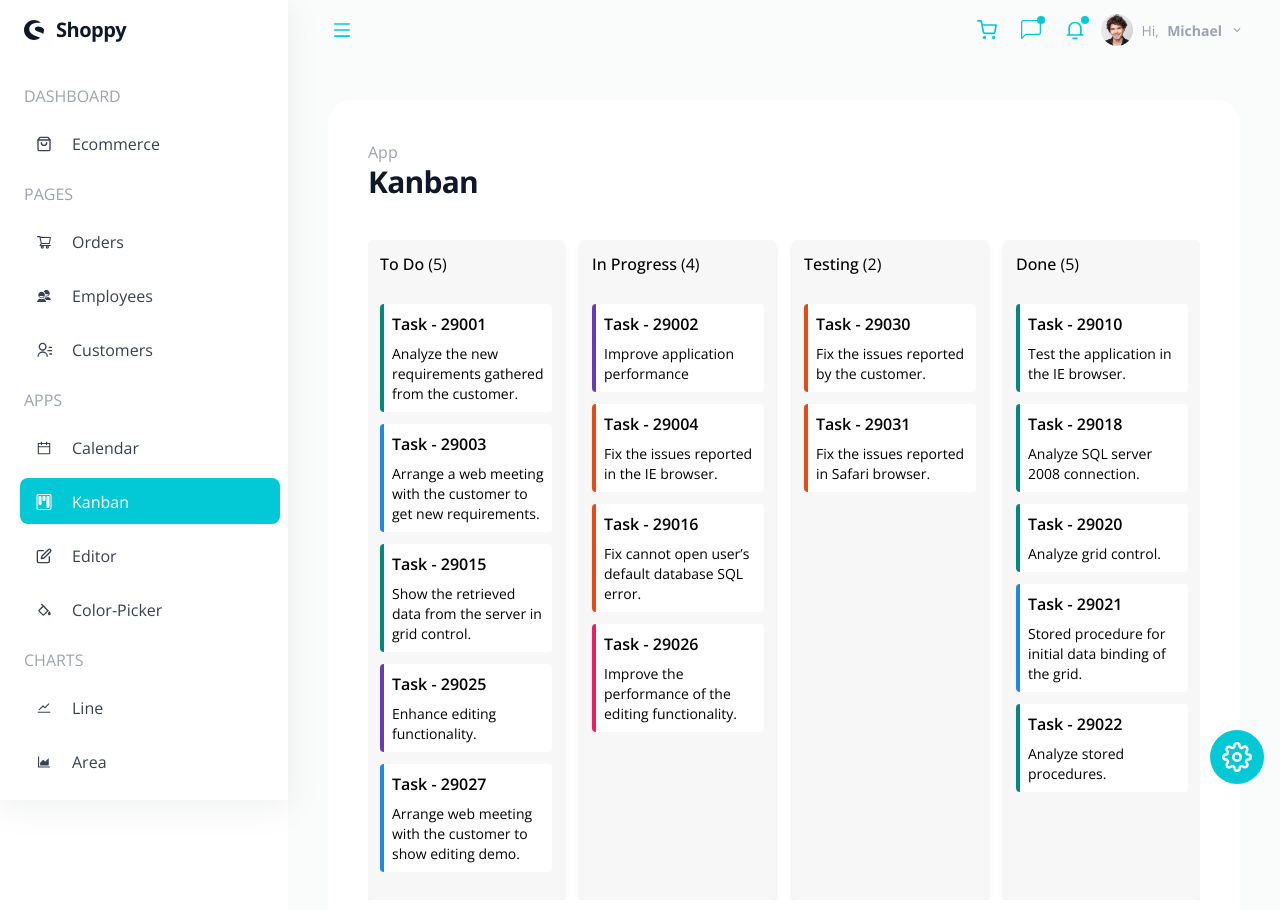
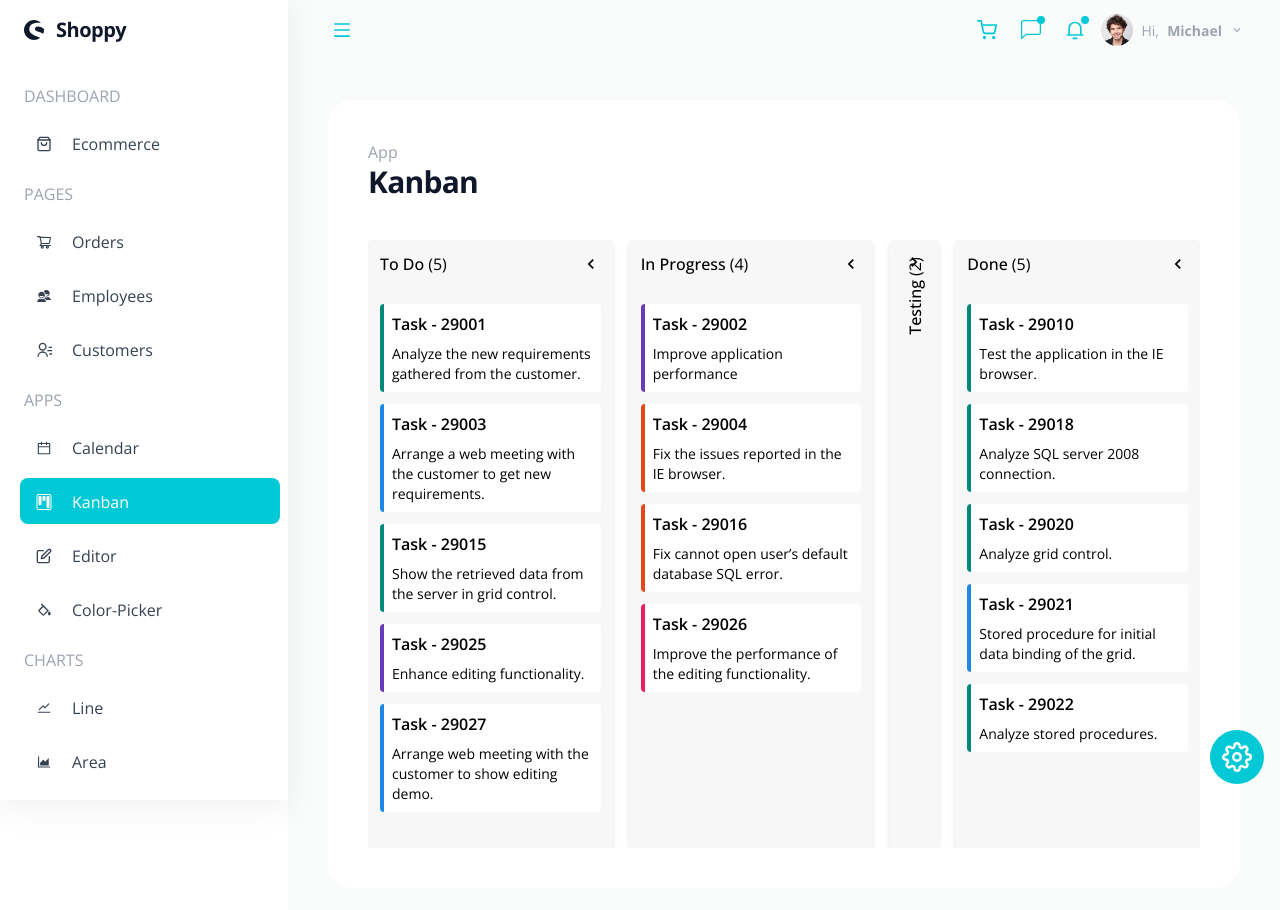
Before and after one commit to otr-web-study/react-admin-dashboard, a React app: page /kanban in a window 1280 px wide. Shown: the top 910 px of the page. Built offline with nearby package versions, Linux system fonts and the light colour scheme; the HTML template or start-up script is replaced by a standard one.

Commit message:
kanban dnd finished

```diff
--- a/src/components/Kanban/KanbanBoard.jsx
+++ b/src/components/Kanban/KanbanBoard.jsx
@@ -6,7 +6,7 @@ import KanbanColumn from './KanbanColumn';
 import KanbanTask from './KanbanTask';
 
 const KanbanBoard = ({ columns: initialColumns, items, keyField }) => {
-  const [tasks, setTasks] = useState({});
+  const [tasks, setTasks] = useState(items);
   const [columnIds, setColumnIds] = useState([]);
   const [activeColumn, setActiveColumn] = useState(null);
   const [activeTask, setActiveTask] = useState(null);
@@ -37,9 +37,11 @@ const KanbanBoard = ({ columns: initialColumns, items, keyField }) => {
 
     const activeId = active.id;
     const overId = over.id;
+    const isActiveColumn = active.data.current?.type === 'column';
 
     if (activeId === overId) return;
 
+    if (isActiveColumn) {
       setColumns((columns) =>
         arrayMove(
           columns,
@@ -47,6 +49,15 @@ const KanbanBoard = ({ columns: initialColumns, items, keyField }) => {
           columns.findIndex((c) => c.keyField === overId),
         ),
       );
+    } else {
+      setTasks((tasks) =>
+        arrayMove(
+          tasks,
+          tasks.findIndex((t) => t.Id === activeId),
+          tasks.findIndex((t) => t.Id === overId),
+        ),
+      );
+    }
   };
 
   const onDragOver = (evt) => {
@@ -61,18 +72,35 @@ const KanbanBoard = ({ columns: initialColumns, items, keyField }) => {
 
     const isActiveTask = active.data.current?.type === 'task';
     const isOverTask = over.data.current?.type === 'task';
+
+    if (!isActiveTask) return;
+
+    setTasks((tasks) => {
+      const activeIndex = tasks.findIndex((t) => t.Id === activeId);
+
+      if (isOverTask) {
+        const overIndex = tasks.findIndex((t) => t.Id === overId);
+
+        tasks[activeIndex][keyField] = tasks[overIndex][keyField];
+
+        return arrayMove(tasks, activeIndex, overIndex);
+      }
+
+      tasks[activeIndex][keyField] = overId;
+
+      const lastIndex = tasks.findIndex(
+        (t) => t.Id === tasks.findLast((t) => t[keyField] === overId)?.Id ?? activeId,
+      );
+
+      return arrayMove(tasks, activeIndex, lastIndex);
+    });
   };
 
-  useLayoutEffect(() => {
-    setTasks(
-      initialColumns.reduce((acc, col) => {
-        const colTasks = items.filter((i) => i[keyField] === col.keyField);
-        acc[col.keyField] = colTasks || [];
-
-        return acc;
-      }, {}),
+  const toggleColumnExpand = (keyField) => {
+    setColumns(
+      columns.map((c) => (c.keyField === keyField ? { ...c, isExpanded: !c.isExpanded } : c)),
     );
-  }, [initialColumns, items, keyField]);
+  };
 
   useLayoutEffect(() => {
     setColumnIds(columns.map((c) => c.keyField));
@@ -80,7 +108,12 @@ const KanbanBoard = ({ columns: initialColumns, items, keyField }) => {
 
   const content = columns
     ? columns.map((col) => (
-        <KanbanColumn key={col.keyField} column={col} tasks={tasks[col.keyField]} />
+        <KanbanColumn
+          key={col.keyField}
+          column={col}
+          tasks={tasks.filter((t) => t[keyField] === col.keyField)}
+          onExpand={() => toggleColumnExpand(col.keyField)}
+        />
       ))
     : null;
 
@@ -96,7 +129,10 @@ const KanbanBoard = ({ columns: initialColumns, items, keyField }) => {
         {createPortal(
           <DragOverlay>
             {activeColumn && (
-              <KanbanColumn column={activeColumn} tasks={tasks[activeColumn.keyField]} />
+              <KanbanColumn
+                column={activeColumn}
+                tasks={tasks.filter((t) => t[keyField] === activeColumn.keyField)}
+              />
             )}
             {activeTask && <KanbanTask task={activeTask} />}
           </DragOverlay>,
--- a/src/components/Kanban/KanbanColumn.jsx
+++ b/src/components/Kanban/KanbanColumn.jsx
@@ -1,9 +1,10 @@
 import { useMemo } from 'react';
 import { SortableContext, useSortable } from '@dnd-kit/sortable';
 import { CSS } from '@dnd-kit/utilities';
+import { MdOutlineKeyboardArrowLeft, MdOutlineKeyboardArrowRight } from 'react-icons/md';
 import KanbanTask from './KanbanTask';
 
-const KanbanColumn = ({ column, tasks }) => {
+const KanbanColumn = ({ column, tasks, onExpand }) => {
   const { setNodeRef, attributes, listeners, transform, transition, isDragging } = useSortable({
     id: column.keyField,
     data: {
@@ -27,15 +28,33 @@ const KanbanColumn = ({ column, tasks }) => {
 
   return (
     <div
+      data-expanded={column.isExpanded ?? true}
       ref={setNodeRef}
       style={style}
-      className="flex-1 min-w-[150px] bg-light-gray rounded min-h-[500px] pb-3 flex flex-col max-w-[350px] shadow-md"
+      className="flex-1 overflow-x-hidden min-w-[150px] bg-light-gray rounded min-h-[500px] pb-3 flex flex-col max-w-[350px] shadow-md data-[expanded='false']:flex-none data-[expanded='false']:w-12 data-[expanded='false']:min-w-[50px]"
     >
-      <h3 className="font-medium p-3" {...attributes} {...listeners}>
-        {column.headerText}
-        <span className="font-normal ml-1">{`(${tasks && tasks.length})`}</span>
-      </h3>
-      <div className="my-4 flex flex-col gap-3 mx-3">
+      <div
+        data-expanded={column.isExpanded ?? true}
+        className="font-medium p-3 flex items-center gap-3 justify-between data-[expanded='false']:flex-col-reverse"
+        {...attributes}
+        {...listeners}
+      >
+        <h3
+          data-expanded={column.isExpanded ?? true}
+          className="data-[expanded='false']:-rotate-[90deg] data-[expanded='false']:h-full"
+        >
+          {column.headerText}
+          <span className="font-normal ml-1">{`(${tasks && tasks.length})`}</span>
+        </h3>
+        <button onClick={onExpand}>
+          {(column.isExpanded ?? true) && <MdOutlineKeyboardArrowLeft className="w-5 h-5" />}
+          {!(column.isExpanded ?? true) && <MdOutlineKeyboardArrowRight className="w-5 h-5" />}
+        </button>
+      </div>
+      <div
+        data-expanded={column.isExpanded ?? true}
+        className="my-4 flex flex-col gap-3 mx-3 data-[expanded='false']:opacity-0"
+      >
         <SortableContext items={tasksIds}>{content}</SortableContext>
       </div>
     </div>
```
Lines whose indentation alone changed are shown as unchanged.
